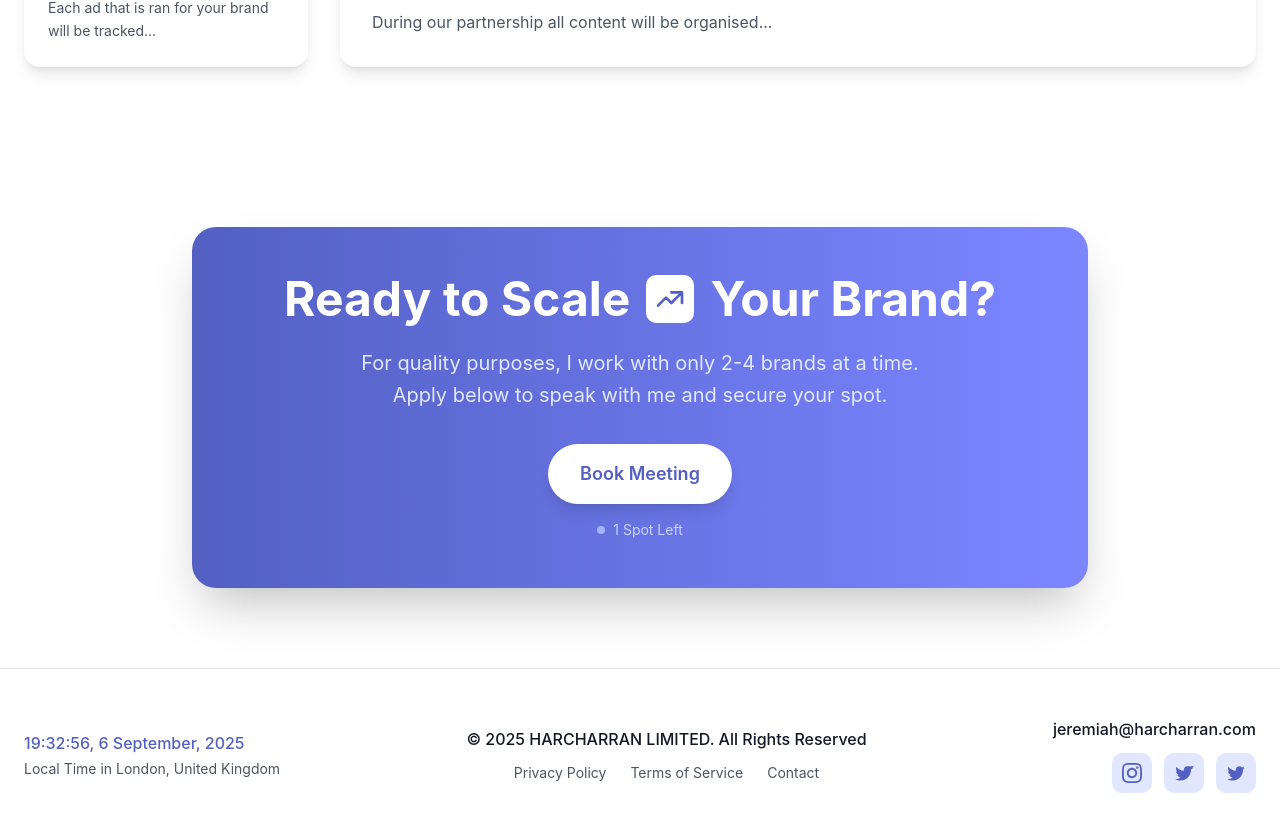
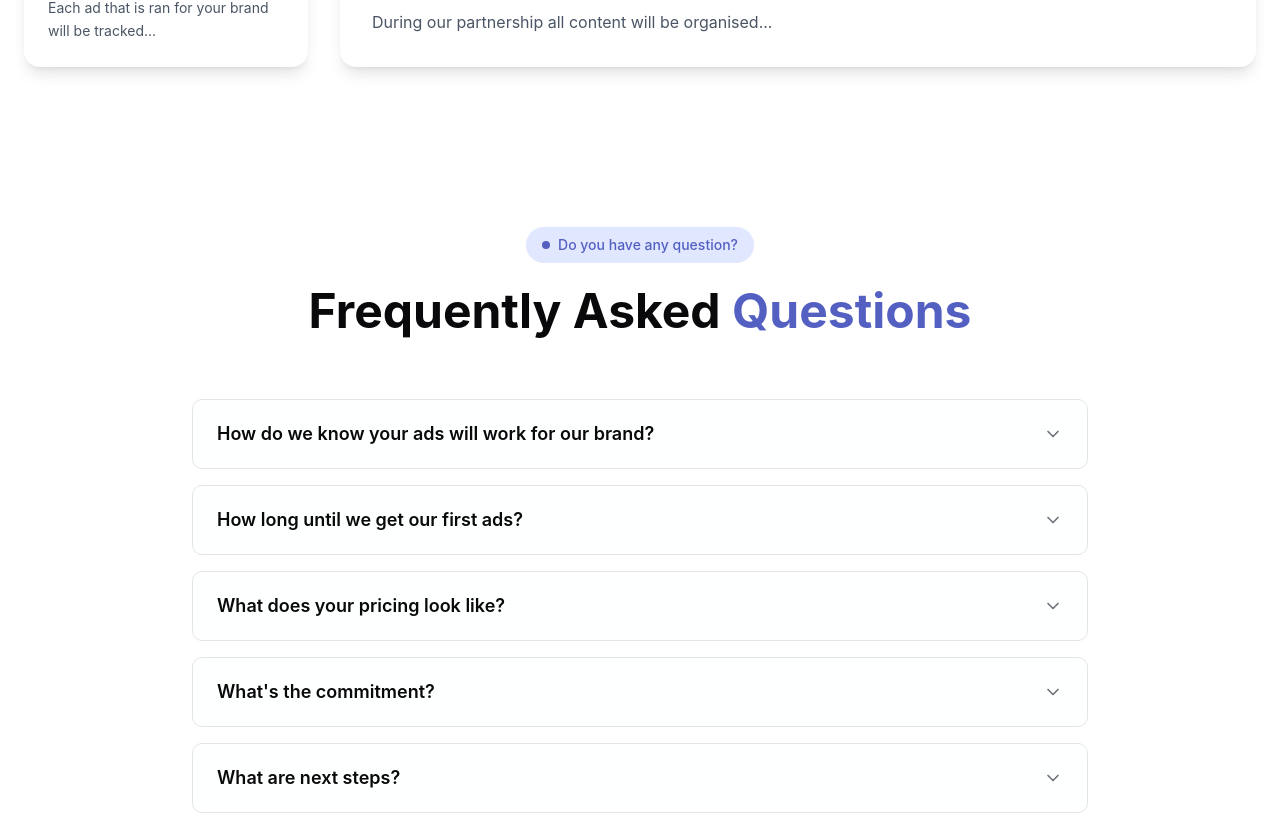
Before and after one commit to Mo-Ibra/jeremiah-light-portfolio, a Next.js app: page / in a window 1280 px wide. Shown: the part 9402-10220 px from the top of the page. Built offline with nearby package versions, Linux system fonts and the light colour scheme.

Commit message:
Added Faqs Section

```diff
--- a/app/page.tsx
+++ b/app/page.tsx
@@ -7,6 +7,7 @@ import Portfolio from "@/components/Portfolio";
 import Process from "@/components/Process";
 import Comparison from "@/components/Comparison";
 import Features from "@/components/Features";
+import FAQs from "@/components/Faqs";
 import CTA from "@/components/CTA";
 import Footer from "@/components/Footer";
 
@@ -22,6 +23,7 @@ function Home() {
       <Process />
       <Comparison />
       <Features />
+      <FAQs />
       <CTA />
       <Footer />
     </>
--- /dev/null
+++ b/components/Faqs.tsx
@@ -0,0 +1,72 @@
+"use client";
+
+import { useState } from "react";
+import { ChevronDown, ChevronUp } from "lucide-react";
+import SectionHeader from "./SectionHeader";
+
+import { faqData } from "@/data/data";
+
+export default function FAQs() {
+  const [openIndex, setOpenIndex] = useState<number | null>(null);
+
+  const toggleFAQ = (index: number) => {
+    setOpenIndex(openIndex === index ? null : index);
+  };
+
+  return (
+    <section id="faqs" className="py-20 bg-background relative overflow-hidden">
+      <div className="container mx-auto px-4 relative z-10">
+        <SectionHeader badgeText="Do you have any question?">
+          <h2 className="text-4xl md:text-5xl font-bold text-foreground mb-4">
+            Frequently Asked{" "}
+            <span className="text-primary relative">
+              Questions
+            </span>
+          </h2>
+        </SectionHeader>
+
+        <div className="max-w-4xl mx-auto">
+          <div className="space-y-4">
+            {faqData.map((faq, index) => (
+              <div
+                key={index}
+                className="border border-border rounded-lg bg-card/50 backdrop-blur-sm hover:bg-card/70 transition-all duration-300 hover:border-primary/30"
+              >
+                <button
+                  onClick={() => toggleFAQ(index)}
+                  className="w-full px-6 py-5 text-left flex items-center justify-between focus:outline-none focus:ring-2 focus:ring-primary/20 rounded-lg"
+                >
+                  <h3 className="text-lg font-semibold text-foreground pr-4">
+                    {faq.question}
+                  </h3>
+                  <div className="flex-shrink-0">
+                    {openIndex === index ? (
+                      <ChevronUp className="w-5 h-5 text-primary" />
+                    ) : (
+                      <ChevronDown className="w-5 h-5 text-muted-foreground" />
+                    )}
+                  </div>
+                </button>
+
+                <div
+                  className={`overflow-hidden transition-all duration-300 ease-in-out ${
+                    openIndex === index
+                      ? "max-h-96 opacity-100"
+                      : "max-h-0 opacity-0"
+                  }`}
+                >
+                  <div className="px-6 pb-5">
+                    <div className="h-px bg-gradient-to-r from-primary/20 to-transparent mb-4"></div>
+                    <p className="text-muted-foreground leading-relaxed">
+                      {faq.answer}
+                    </p>
+                  </div>
+                </div>
+              </div>
+            ))}
+          </div>
+        </div>
+      </div>
+    </section>
+  );
+}
```
